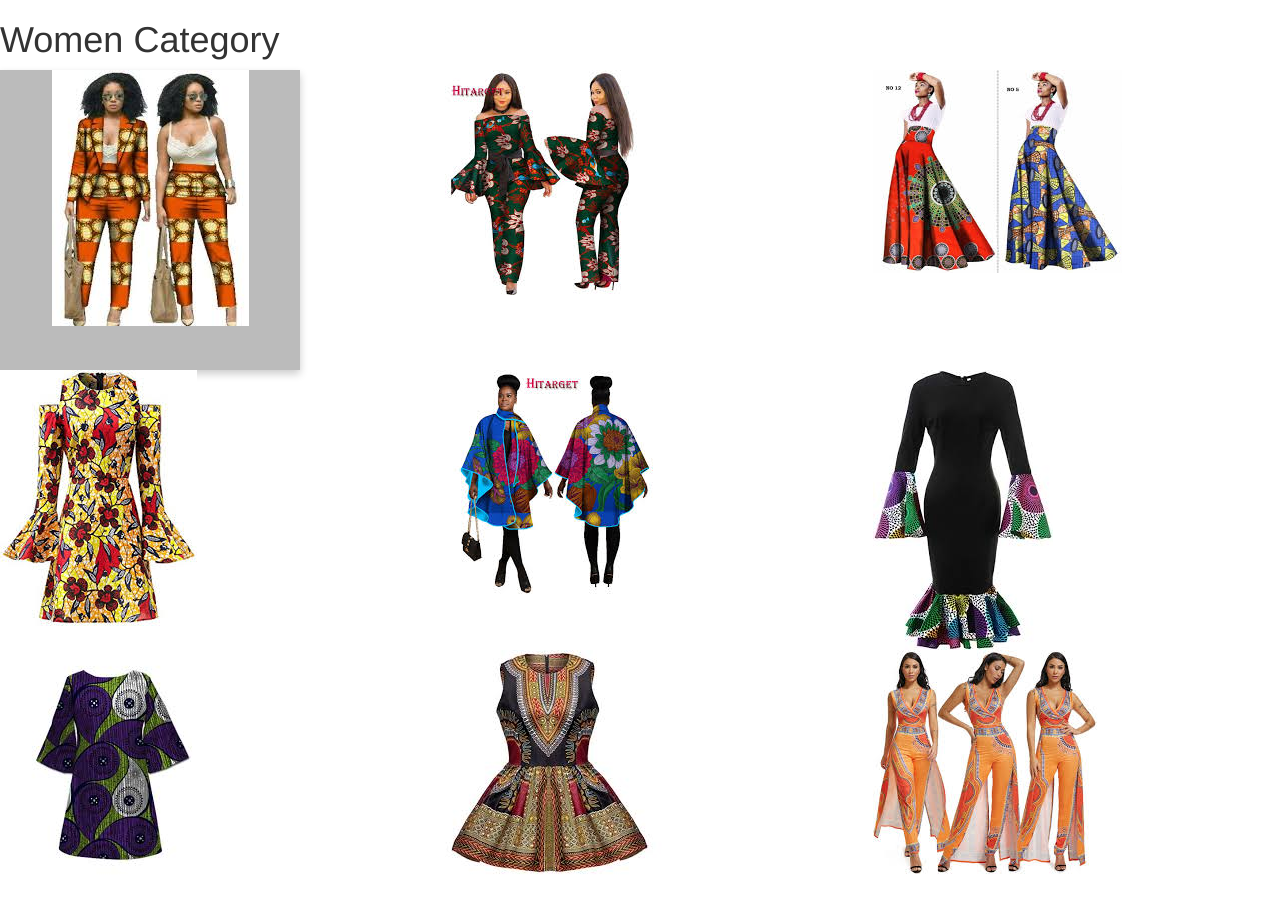
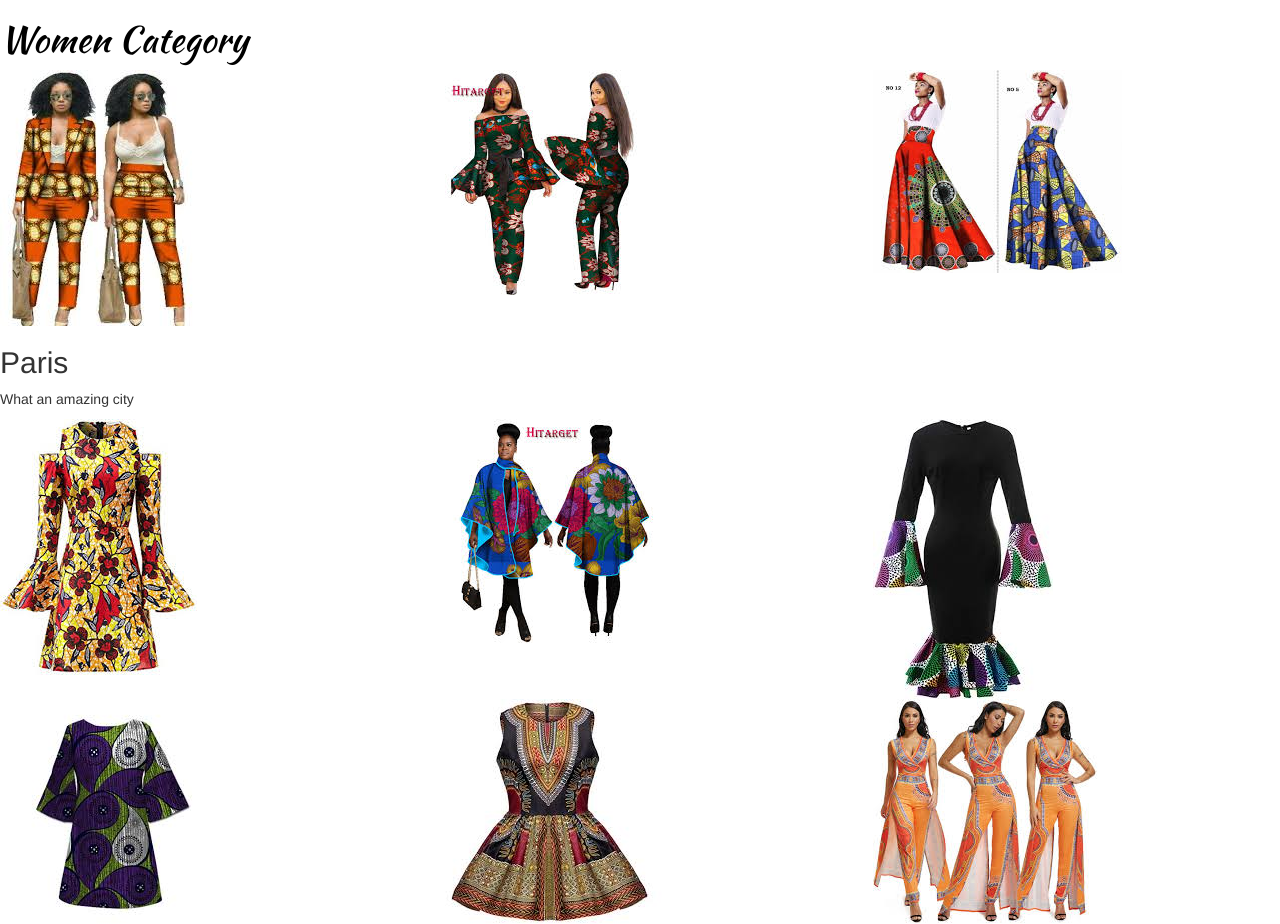
Before and after one commit to Vivvianne/fa-shoni, a Flask app: page / in a window 1280 px wide. Before the commit the page ends 874 px from the top, so only its background shows below. Run offline with Flask 2, Linux system fonts and the light colour scheme; some libraries are stand-ins or nearby versions.

Commit message:
added a font link.

```diff
--- a/app/static/css/main.css
+++ b/app/static/css/main.css
@@ -1,4 +1,7 @@
-.flip-card {
+h1{
+    color: black;
+}
+/* .flip-card {
     background-color: transparent;
     width: 300px;
     height: 300px;
@@ -15,7 +18,7 @@
     box-shadow: 0 4px 8px 0 rgba(0,0,0,0.2);
 }
 
-  .flip-card:hover .flip-card-inner: {
+.flip-card:hover .flip-card-inner{
     transform: rotateY(180deg);
 }
 
@@ -35,4 +38,4 @@
     background-color: #2980b9;
     color: white;
     transform: rotateY(180deg);
-  }
+} */
--- a/app/templates/women.html
+++ b/app/templates/women.html
@@ -2,9 +2,10 @@
 {%block styles %}
   {{super()}}
   <link rel="stylesheet" href="{{url_for('static',filename='css/main.css')}}">
+  <link href="https://fonts.googleapis.com/css?family=Kaushan+Script&display=swap" rel="stylesheet">
 {% endblock %}
 {%block content%}
-    <h1>Women Category</h1>
+    <h1 style="font-family: 'Kaushan Script', cursive;">Women Category</h1>
     <div class="row">
             <div class="col-md-4">
                     <div class="flip-card" >
--- a/config.py
+++ b/config.py
@@ -19,5 +19,5 @@ class DevConfig(Config):
     DEBUG = True
 config_options = {
     'development':DevConfig,
-    'production':ProdConfig
+    'production':ProConfig
 }
```
Also changed, not shown: app/templates/children.html (+6 -1 lines), app/templates/men.html (+6 -1 lines). Lines whose indentation alone changed are shown as unchanged.
